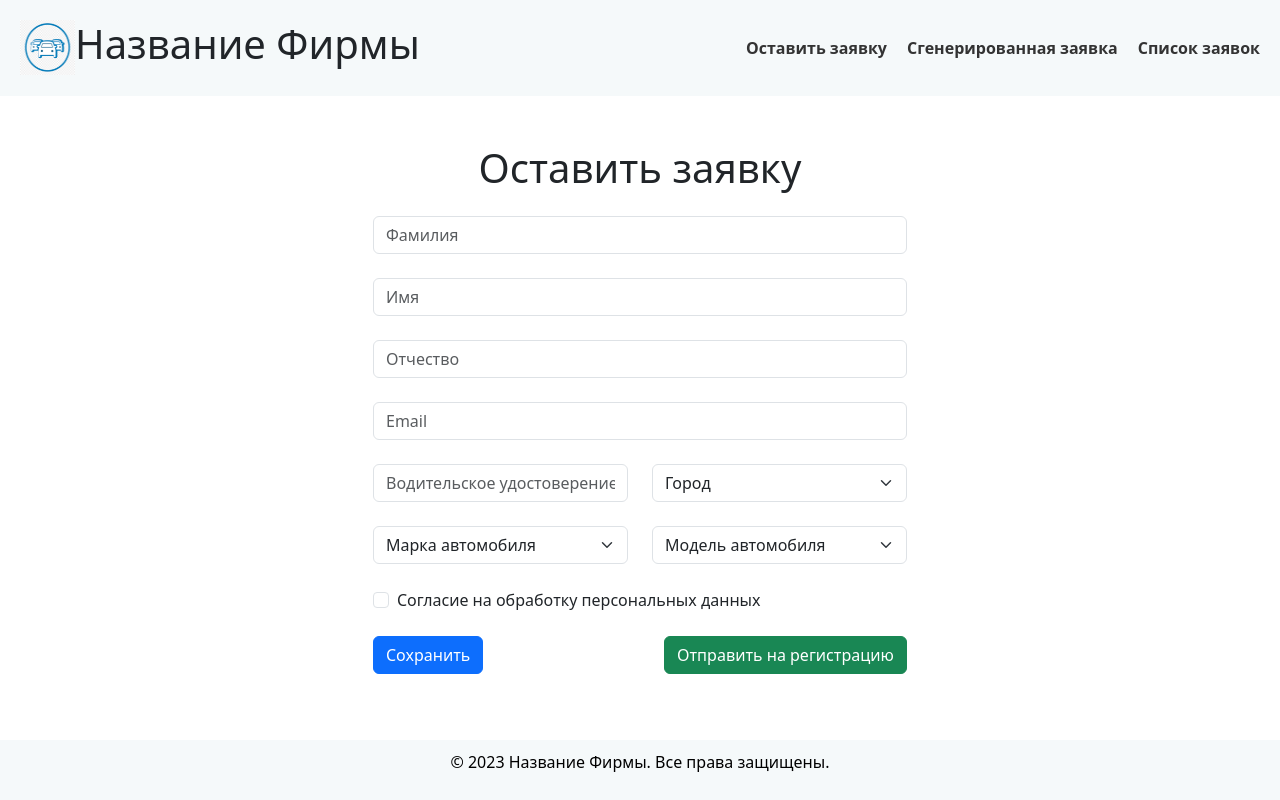
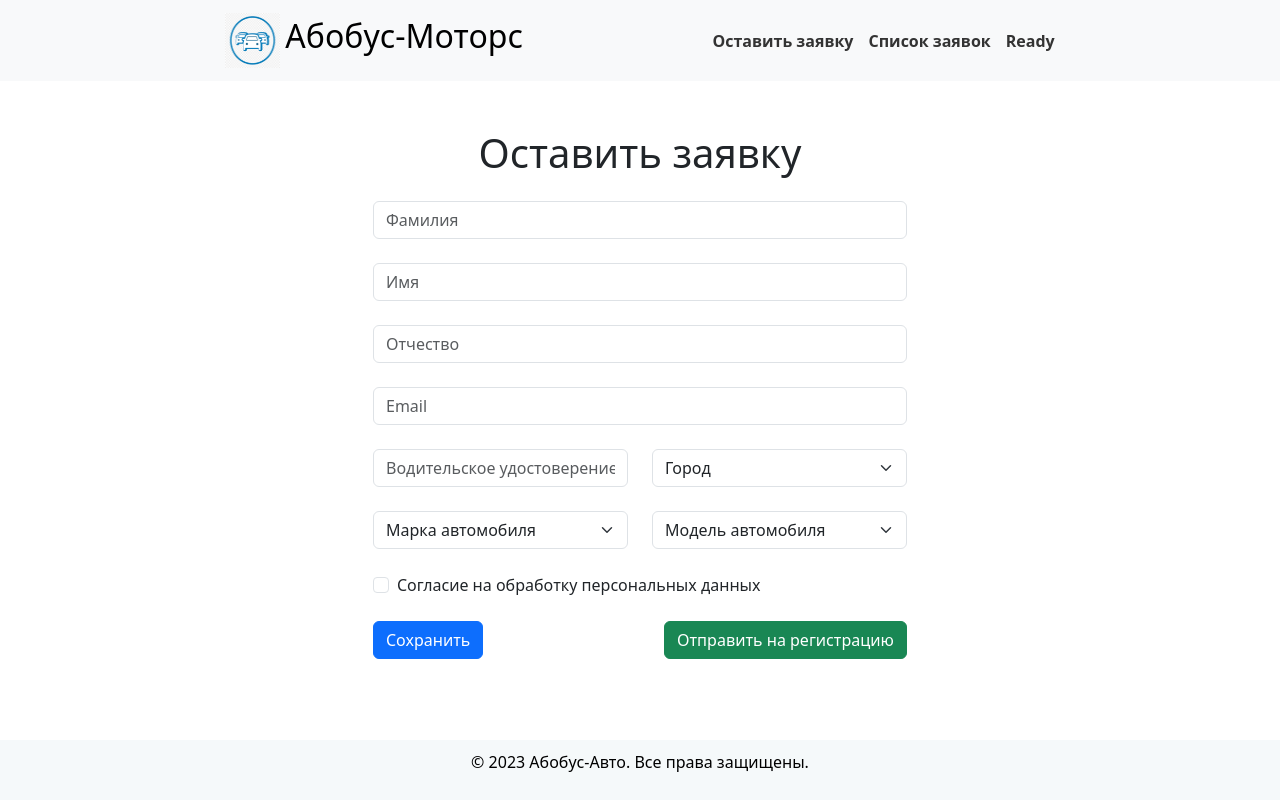
Before and after one commit to Ra1n-xD/car-booking-service, a Next.js app: page / in a window 1280 px wide. Built offline with nearby package versions, Linux system fonts and the light colour scheme.

Commit message:
Стилизация

```diff
--- a/package.json
+++ b/package.json
@@ -12,11 +12,13 @@
     "@types/node": "20.4.8",
     "@types/react": "18.2.18",
     "@types/react-dom": "18.2.7",
+    "bootstrap": "^5.3.1",
     "eslint": "8.46.0",
     "eslint-config-next": "13.4.12",
     "formik": "^2.4.3",
     "next": "13.4.12",
     "react": "18.2.0",
+    "react-bootstrap": "^2.8.0",
     "react-dom": "18.2.0",
     "typescript": "5.1.6",
     "yup": "^1.2.0"
--- a/src/app/globals.css
+++ b/src/app/globals.css
@@ -2,45 +2,37 @@
     box-sizing: border-box;
 }
 
-:root {
-    --color-bg: #2c2c32;
-    --color-active: #0f7dc6;
-}
-
-body {
+body,
+html {
     margin: 0;
+    padding: 0;
+    height: 100%;
     font-family: -apple-system, BlinkMacSystemFont, 'Segoe UI', 'Roboto', 'Oxygen', 'Ubuntu', 'Cantarell', 'Fira Sans', 'Droid Sans', 'Helvetica Neue', sans-serif;
     -webkit-font-smoothing: antialiased;
     -moz-osx-font-smoothing: grayscale;
-    height: 100%;
 }
 
-header {
+.logo {
     display: flex;
-    justify-content: space-between;
     align-items: center;
-    padding: 20px;
-    background-color: #f5f9fa;
-}
-
-.logo img {
-    max-width: 50px;
-    margin-right: 10px;
+    gap: 5px;
 }
 
 .navigation {
     display: flex;
-    gap: 20px;
+    align-items: center;
+    gap: 15px;
 }
 
 .navigation a {
+    color: #333;
     text-decoration: none;
-    color: #333;
     font-weight: bold;
+    transition: color 0.3s;
 }
 
 .navigation a:hover {
-    color: #007bff;
+    color: #0859ee;
 }
 
 footer {
--- a/src/app/page.module.css
+++ /dev/null
@@ -1,75 +0,0 @@
-.container {
-    max-width: 600px;
-    margin: 0 auto;
-    padding: 20px;
-}
-
-.form {
-    display: flex;
-    flex-direction: column;
-}
-
-.formGroup {
-    margin-bottom: 15px;
-}
-
-.label {
-    font-weight: bold;
-    margin-bottom: 5px;
-}
-
-.inputField {
-    padding: 8px;
-    border: 1px solid #ccc;
-    border-radius: 4px;
-    width: 100%;
-}
-
-.checkboxGroup {
-    display: flex;
-    align-items: center;
-    gap: 5px;
-}
-
-.buttons {
-    display: flex;
-    justify-content: space-between;
-    margin-top: 20px;
-}
-
-.saveButton,
-.registerButton {
-    padding: 10px 15px;
-    border: none;
-    border-radius: 4px;
-    cursor: pointer;
-    font-weight: bold;
-    width: 48%;
-}
-
-.saveButton {
-    background-color: #28a745;
-    color: #fff;
-}
-
-.registerButton {
-    background-color: #007bff;
-    color: #fff;
-}
-
-/* Добавим стили для ссылок в нижнем колонтитуле (Footer) */
-.footer a {
-    color: #fff;
-    text-decoration: underline;
-}
-
-/* Применим стили для ссылок в навигационном меню (Header) */
-.navigation a {
-    text-decoration: none;
-    color: #333;
-    font-weight: bold;
-}
-
-.navigation a:hover {
-    color: #007bff;
-}
--- a/src/app/page.tsx
+++ b/src/app/page.tsx
@@ -45,7 +45,7 @@ export default function Home() {
     });
 
     return (
-        <div className="container mt-5 col-6">
+        <div className="container mt-5 col-lg-6 col-sm-12">
             <h1 className="mb-4 text-center">Оставить заявку</h1>
             <form onSubmit={formik.handleSubmit}>
                 <div className="mb-4">
@@ -116,8 +116,15 @@ export default function Home() {
                 </div>
 
                 <div className="mb-4 form-check">
-                    <input type="checkbox" className={`form-check-input ${formik.touched.agreement && formik.errors.agreement ? 'is-invalid' : ''}`} {...formik.getFieldProps('agreement')} />
-                    <label className="form-check-label">Согласие на обработку персональных данных</label>
+                    <input
+                        type="checkbox"
+                        className={`form-check-input ${formik.touched.agreement && formik.errors.agreement ? 'is-invalid' : ''}`}
+                        id="agreementCheckbox"
+                        {...formik.getFieldProps('agreement')}
+                    />
+                    <label className="form-check-label" htmlFor="agreementCheckbox">
+                        Согласие на обработку персональных данных
+                    </label>
                     {formik.touched.agreement && formik.errors.agreement && <div className="invalid-feedback">{formik.errors.agreement}</div>}
                 </div>
 
--- a/src/components/Footer.tsx
+++ b/src/components/Footer.tsx
@@ -1,11 +1,11 @@
 import React from 'react';
 
-const Footer = () => {
+function Footer() {
     return (
         <footer className="">
-            <p>© {new Date().getFullYear()} Название Фирмы. Все права защищены.</p>
+            <p>© {new Date().getFullYear()} Абобус-Авто. Все права защищены.</p>
         </footer>
     );
-};
+}
 
 export default Footer;
--- a/src/components/Header.tsx
+++ b/src/components/Header.tsx
@@ -1,22 +1,34 @@
+'use client';
+
 import React from 'react';
 import Link from 'next/link';
 import Image from 'next/image';
-import logo from '../app/logo.png';
+import { Navbar, Nav } from 'react-bootstrap';
 
-const Header = () => {
+import logo from '../../public/logo.png';
+
+function Header() {
     return (
-        <header className="">
-            <div className="d-flex justify-content-between">
-                <Image src={logo} width={55} height={55} alt="logo" />
-                <h1>Название Фирмы</h1>
-            </div>
-            <nav className="navigation">
-                <Link href="/">Оставить заявку</Link>
-                <Link href="/services">Сгенерированная заявка</Link>
-                <Link href="/about">Список заявок</Link>
-            </nav>
+        <header>
+            <Navbar bg="light" expand="md">
+                <div className="container col-lg-8 col-sm-12">
+                    <Navbar.Brand className="logo justify-content-end">
+                        <Image src={logo} width={55} height={55} alt="logo" />
+                        <h2>Абобус-Моторс </h2>
+                    </Navbar.Brand>
+
+                    <Navbar.Toggle aria-controls="basic-navbar-nav" />
+                    <Navbar.Collapse id="basic-navbar-nav" className="justify-content-end">
+                        <Nav className="navigation">
+                            <Link href="/">Оставить заявку</Link>
+                            <Link href="/order">Список заявок</Link>
+                            <Link href="/ready">Ready</Link>
+                        </Nav>
+                    </Navbar.Collapse>
+                </div>
+            </Navbar>
         </header>
     );
-};
+}
 
 export default Header;
```
Also changed, not shown: public/logo.png (renamed from src/app/logo.png), 1 other file (tests, documents, lock files or other folders).
